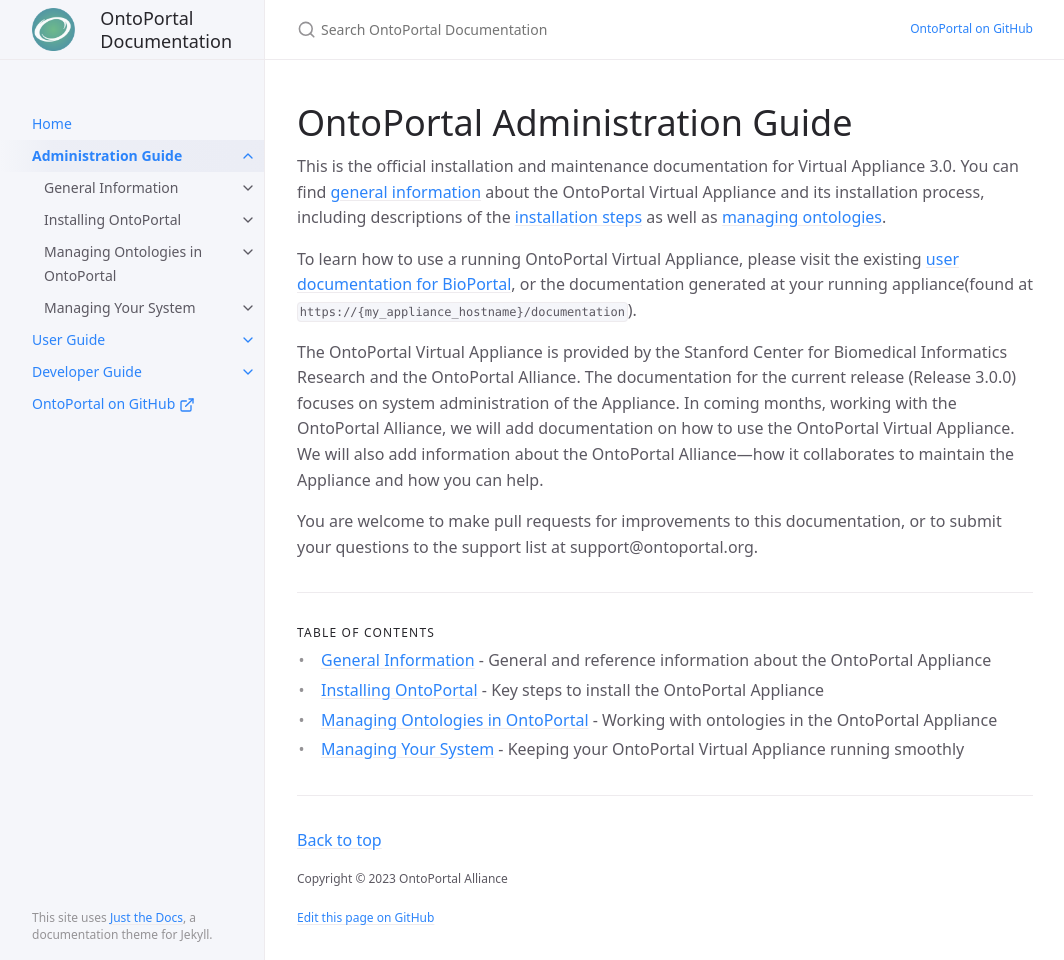
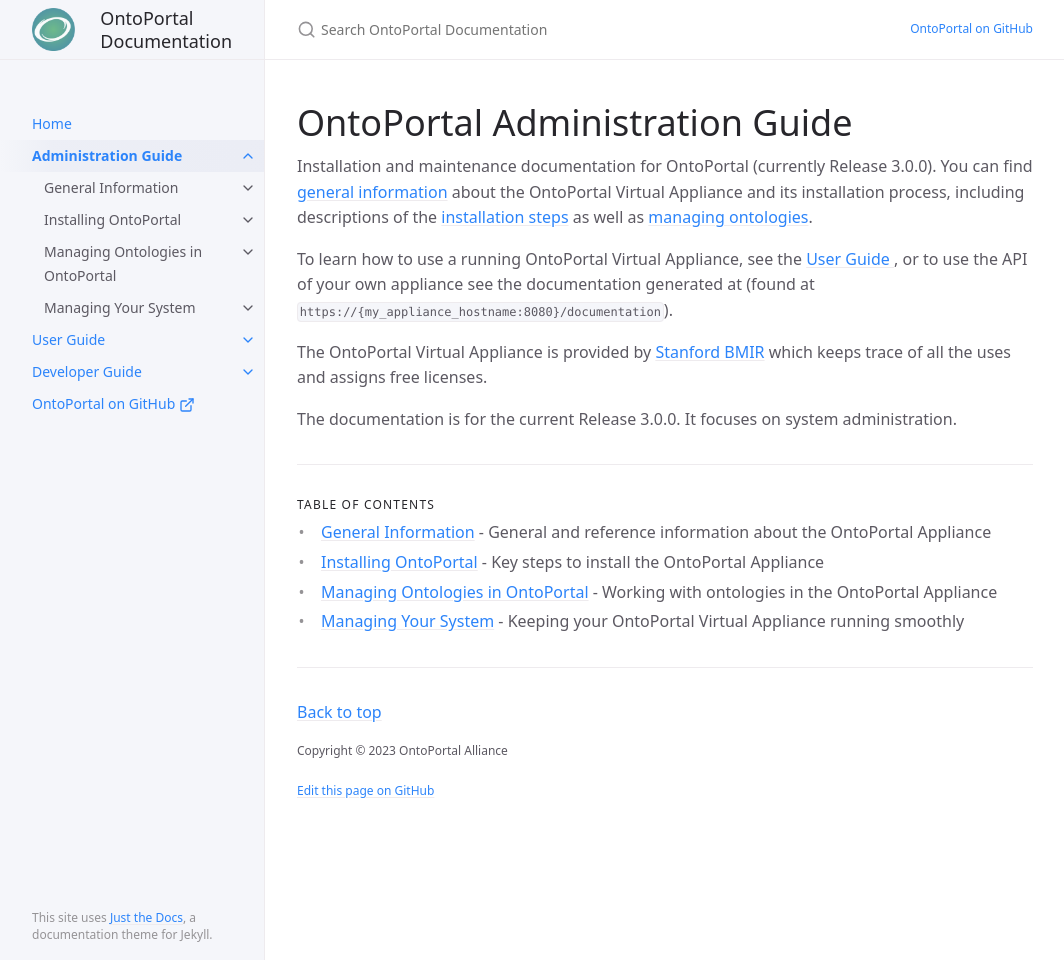
Before and after one commit to ontoportal/documentation, a Jekyll site: the page built from docs/administration-guide/index.md, in a window 1280 px wide and 960 px high. Shown: the whole window, without its empty margins (107-1171 px from the left). Built offline with Jekyll 4.4.1, drawn with Linux system fonts in a browser that asks for light colours.

Commit message:
Fixing dev guide section and updating welcome of admin guide

```diff
--- a/docs/administration-guide/index.md
+++ b/docs/administration-guide/index.md
@@ -8,24 +8,17 @@ permalink: /administration
 
 # OntoPortal Administration Guide
 
-This is the official installation and maintenance documentation for {{site.opva_version}}.
+Installation and maintenance documentation for OntoPortal (currently {{site.release_version}}).
 You can find
 <a href="{{site.baseurl}}/administration/general">general information</a> about the {{site.opva}}
 and its installation process, including descriptions
 of the <a href="{{site.baseurl}}/administration/steps">installation steps</a> as well as
 <a href="{{site.baseurl}}/administration/ontologies">managing ontologies</a>.
 
-To learn how to use a running {{site.opva}}, please visit the existing
-<a href="https://www.bioontology.org/wiki/BioPortal_Help">user documentation for BioPortal</a>,
-or the documentation generated at your running appliance(found at `https://{my_appliance_hostname}/documentation`).
+To learn how to use a running {{site.opva}}, see the <a href="{{site.baseurl}}/user_guide"> User Guide </a>,
+or to use the API of your own appliance see the documentation generated at (found at `https://{my_appliance_hostname:8080}/documentation`).
 
-The {{site.opva}} is provided by the Stanford Center for Biomedical Informatics Research and the {{site.opa}}.
-The documentation for the current release ({{site.release_version}})
-focuses on system administration of the Appliance.
-In coming months, working with the {{site.opa}},
-we will add documentation on how to use the {{site.opva}}.
-We will also add information about the {{site.opa}}—how
-it collaborates to maintain the Appliance and how you can help.
+The {{site.opva}} is provided by [Stanford BMIR](https://bmir.stanford.edu/) which keeps trace of all the uses and assigns free licenses.
 
-You are welcome to make pull requests for improvements to this documentation,
-or to submit your questions to the support list at {{site.support_email}}.
+The documentation is for the current {{site.release_version}}. It
+focuses on system administration.
```
Also changed, not shown: docs/developers-docs/debugging_ontoportal.md (+1 -1 lines), docs/developers-docs/getting_started.md (+1 -1 lines), docs/developers-docs/global_architecture.md (+1 -1 lines).
